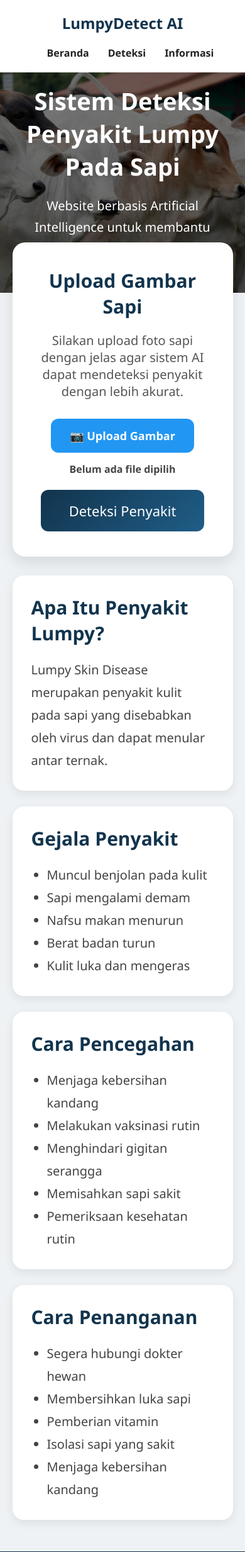
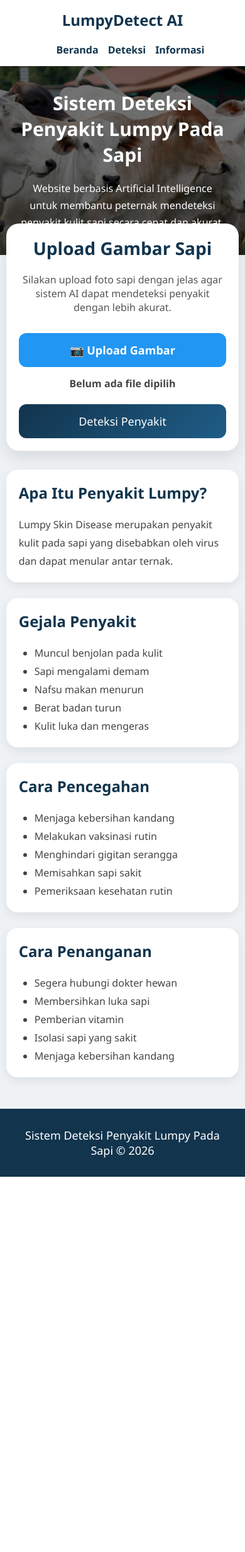
Before and after one commit to jovancandra/software-development-cow-disease, a Flask app: page / in a window 390 px wide. Shown: the top 2465 px of the page at 63% size. After the commit the page ends 1869 px from the top, so only its background shows below. Run offline with Flask 3, Linux system fonts and the light colour scheme; parts of the project's set-up code (start-up, migrations or seed data) failed here and were passed over.

Commit message:
add update css dan html

```diff
--- a/frontend/static/style.css
+++ b/frontend/static/style.css
@@ -571,6 +571,29 @@ footer{
     cursor:pointer;
 }
 
+.navbar ul li a{
+
+    text-decoration:none;
+
+    color:#12344d;
+
+    font-weight:600;
+
+    transition:.3s;
+}
+
+.navbar ul li a:hover{
+
+    color:#2196F3;
+}
+
+/* Smooth Scroll */
+
+html{
+
+    scroll-behavior:smooth;
+}
+
 /* RESPONSIVE */
 
 @media(max-width:768px){
@@ -608,6 +631,100 @@ footer{
 
         font-size:24px;
     }
+@media(max-width:768px){
 
+    .navbar{
+
+        padding:15px;
+        text-align:center;
+    }
+
+    .navbar ul{
+
+        gap:15px;
+        flex-wrap:wrap;
+        justify-content:center;
+    }
+
+    .hero{
+
+        height:300px;
+        background-attachment:scroll;
+    }
+
+    .hero h1{
+
+        font-size:30px;
+    }
+
+    .hero p{
+
+        font-size:16px;
+        padding:0 10px;
+    }
+
+    .container{
+
+        width:95%;
+        margin-top:-50px;
+    }
+
+    .card{
+
+        padding:20px;
+    }
+
+    .upload-section h2{
+
+        font-size:28px;
+    }
+
+    .upload-text{
+
+        font-size:16px;
+    }
+
+    button{
+
+        width:100%;
+        font-size:18px;
+        padding:15px;
+    }
+
+    .custom-upload-btn{
+
+        width:100%;
+        display:block;
+    }
+
+    .info-box{
+
+        padding:20px;
+    }
+
+    .info-box h3{
+
+        font-size:24px;
+    }
+
+    .info-box p,
+    .info-box li{
+
+        font-size:16px;
+    }
+
+    .result-success,
+    .result-danger,
+    .result-unknown{
+
+        font-size:20px;
+    }
+
+    .loading-text{
+
+        font-size:18px;
+        padding:0 15px;
+    }
+}
 
 }
--- a/frontend/templates/index.html
+++ b/frontend/templates/index.html
@@ -34,18 +34,16 @@
         <h2>LumpyDetect AI</h2>
 
         <ul>
-
-            <li>Beranda</li>
-            <li>Deteksi</li>
-            <li>Informasi</li>
-
-        </ul>
+    <li><a href="#beranda">Beranda</a></li>
+    <li><a href="#deteksi">Deteksi</a></li>
+    <li><a href="#informasi">Informasi</a></li>
+</ul>
 
     </nav>
 
     <!-- HERO -->
 
-    <section class="hero">
+    <section class="hero" id="beranda">
 
         <div class="hero-content">
 
@@ -70,7 +68,7 @@
 
         <!-- UPLOAD -->
 
-        <div class="card upload-section">
+        <div class="card upload-section" id="deteksi">
 
             <h2>Upload Gambar Sapi</h2>
 
@@ -96,9 +94,10 @@
            hidden>
 
     <input type="file"
-           id="galleryInput"
-           accept="image/*"
-           hidden>
+       id="galleryInput"
+       name="image"
+       accept="image/*"
+       hidden>
 
     <!-- TOMBOL UPLOAD -->
 
@@ -211,7 +210,7 @@
 
         <!-- EDUKASI -->
 
-        <div class="info-grid">
+        <div class="info-grid" id="informasi">
 
             <div class="info-box">
 
```
Also changed, not shown: frontend/static/uploads/17810771722676687120317654692198.jpg (added).
